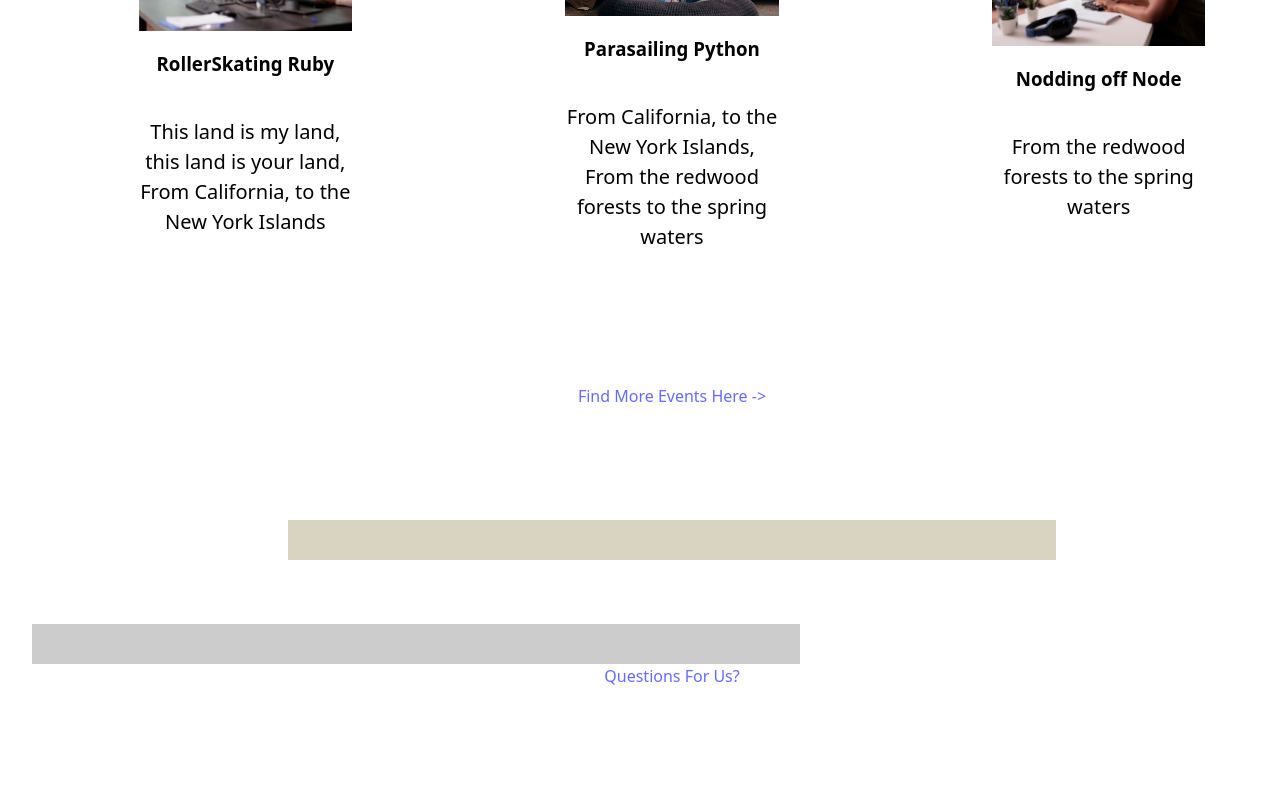
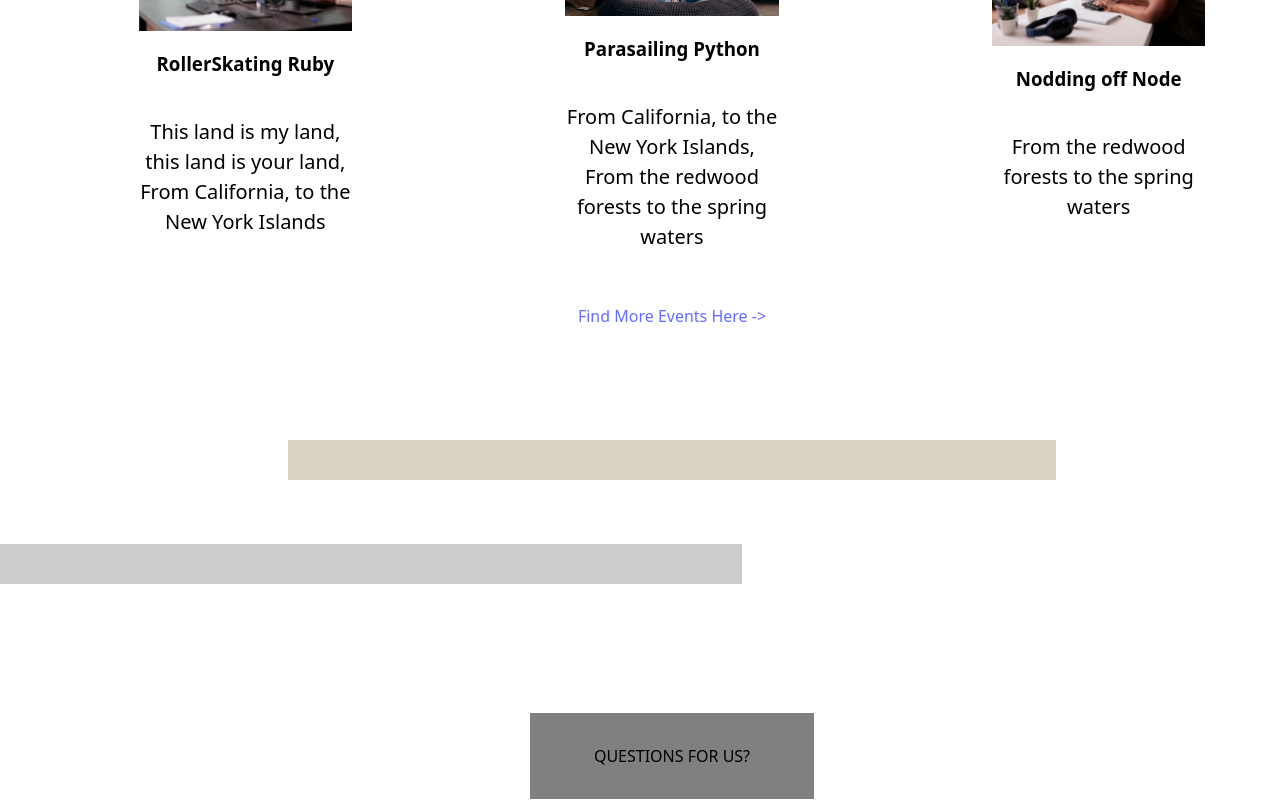
Before and after one commit to thestackcollective/tsc-website-1, a React (Vite) app: page / in a window 1280 px wide. Shown: the part 1794-2594 px from the top of the page. Before the commit the page ends 2514 px from the top, so only its background shows below. Built offline with nearby package versions, Linux system fonts and the light colour scheme.

Commit message:
Finalize landing page

```diff
--- a/src/components/DividerBar/DividerBar.css
+++ b/src/components/DividerBar/DividerBar.css
@@ -18,5 +18,6 @@
   height: 5vh;
   background-color: #cdcccc;
   width: 60%;
-  margin-right: 75.5%;
+  margin-left: -4.5%;
+  margin-bottom: 10rem;
 }
--- a/src/components/EventTeaserSection/EventTeaserSectionContainer.css
+++ b/src/components/EventTeaserSection/EventTeaserSectionContainer.css
@@ -8,6 +8,6 @@
 }
 
 .events-list {
-  padding: 6rem 0rem 7rem 0rem;
+  padding: 6rem 0rem 2rem 0rem;
   display: flex;
 }
--- a/src/pages/LandingPage/LandingPage.css
+++ b/src/pages/LandingPage/LandingPage.css
@@ -1,4 +1,9 @@
-.landing-page-section a:nth-child(4) {
+.landing-page-section a:nth-child(7) {
   padding: 2rem 4rem;
   background-color: #808080;
+  color: black;
 }
+
+.landing-page-section a:nth-child(7):hover {
+  background-color: #bdb8aa;
+}
--- a/src/pages/LandingPage/LandingPage.jsx
+++ b/src/pages/LandingPage/LandingPage.jsx
@@ -19,7 +19,7 @@ export default function LandingPage() {
       <EventTeaserSectionContainer/>
       <DividerBar className='divider-bar-primary' />
       <DividerBar className='divider-bar-tertiary' />
-      <NavLinkButton location="./contact" text="Questions For Us?" />
+      <NavLinkButton location="./contact" text="QUESTIONS FOR US?" />
     </section>
 
   )
```
